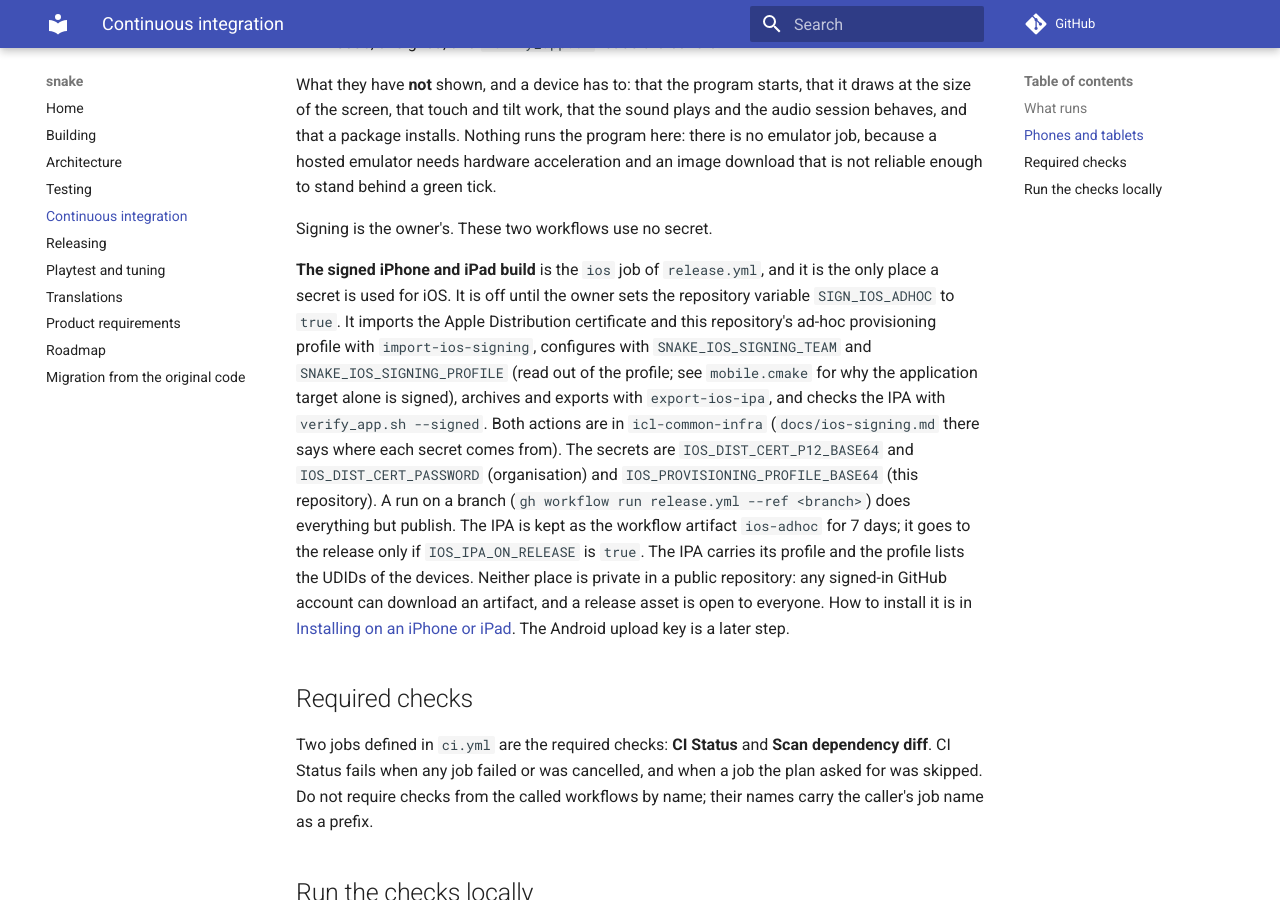
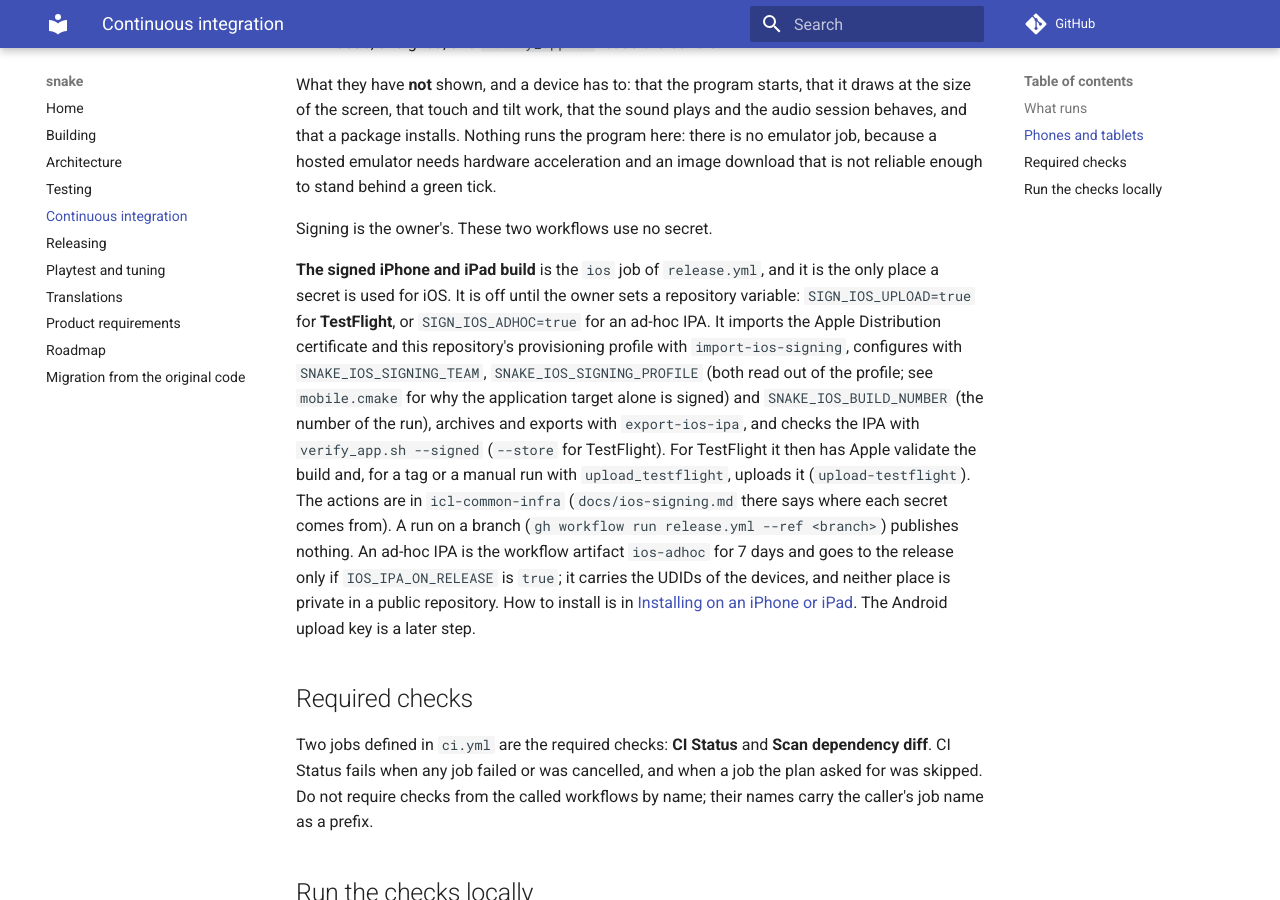
Before and after one commit to iainchesworthlabs/snake, an MkDocs documentation site: the page built from docs/ci.md, in a window 1280 px wide and 900 px high, scrolled down 1147 px. Built offline with MkDocs 1.6.1 and Material for MkDocs 9.7.7, drawn with Linux system fonts in a browser that asks for light colours; comment, search, counter and statistics services are not loaded.

Commit message:
Build the iPhone and iPad version for TestFlight (#64)
## What

The owner has created the app record (**ICL Snake**), an App Store
profile and an App Store Connect API key, and set the secrets and
`SIGN_IOS_UPLOAD=true`. This makes the `ios` job use them.

- **TestFlight path** (`SIGN_IOS_UPLOAD=true`): the profile is checked
as an App Store one (no devices), the job signs and exports with
`method: app-store`, `verify_app.sh --signed --store` reads the IPA, and
`upload-testflight` (icl-common-infra #33) has Apple validate it and,
for a tag or a manual run with `upload_testflight=true`, uploads it. A
run on a branch validates and uploads nothing. `SIGN_IOS_ADHOC` still
gives the ad-hoc build; the upload variable wins when both are set.
- **Build number**: `SNAKE_IOS_BUILD_NUMBER` is the number of the
workflow run, which only grows, as TestFlight needs; it is
`CFBundleVersion`.
- **Info.plist**: `ITSAppUsesNonExemptEncryption` false (TestFlight asks
about encryption for every build otherwise) and `UIRequiresFullScreen`
(Apple's check wants all four iPad orientations or this key).
`verify_app.sh` checks the first and the build number.
- **Docs**: `docs/ios-install.md` is TestFlight first (tester and
owner), `docs/ci.md`, and a changelog fragment.

## Not run

Apple's validation and the upload have not run. The first run of the job
on this branch will have Apple name anything wrong with the build (the
privacy declarations of the static Qt libraries are the likely one), and
I expect to fix a thing or two before the first upload. Nothing has run
on a device.

Signed-off-by: Iain Chesworth <iain.chesworth@gmail.com>

```diff
--- a/docs/ci.md
+++ b/docs/ci.md
@@ -42,16 +42,16 @@ is not reliable enough to stand behind a green tick.
 Signing is the owner's. These two workflows use no secret.
 
 **The signed iPhone and iPad build** is the `ios` job of `release.yml`, and it is the only place a secret is used for iOS. It
-is off until the owner sets the repository variable `SIGN_IOS_ADHOC` to `true`. It imports the Apple Distribution
-certificate and this repository's ad-hoc provisioning profile with `import-ios-signing`, configures with
-`SNAKE_IOS_SIGNING_TEAM` and `SNAKE_IOS_SIGNING_PROFILE` (read out of the profile; see `mobile.cmake` for why the application
-target alone is signed), archives and exports with `export-ios-ipa`, and checks the IPA with `verify_app.sh --signed`. Both
-actions are in `icl-common-infra` (`docs/ios-signing.md` there says where each secret comes from). The secrets are
-`IOS_DIST_CERT_P12_BASE64` and `IOS_DIST_CERT_PASSWORD` (organisation) and `IOS_PROVISIONING_PROFILE_BASE64` (this
-repository). A run on a branch (`gh workflow run release.yml --ref <branch>`) does everything but publish. The IPA is kept as
-the workflow artifact `ios-adhoc` for 7 days; it goes to the release only if `IOS_IPA_ON_RELEASE` is `true`. The IPA carries
-its profile and the profile lists the UDIDs of the devices. Neither place is private in a public repository: any signed-in
-GitHub account can download an artifact, and a release asset is open to everyone. How to install it is in
+is off until the owner sets a repository variable: `SIGN_IOS_UPLOAD=true` for **TestFlight**, or `SIGN_IOS_ADHOC=true` for an
+ad-hoc IPA. It imports the Apple Distribution certificate and this repository's provisioning profile with
+`import-ios-signing`, configures with `SNAKE_IOS_SIGNING_TEAM`, `SNAKE_IOS_SIGNING_PROFILE` (both read out of the profile; see
+`mobile.cmake` for why the application target alone is signed) and `SNAKE_IOS_BUILD_NUMBER` (the number of the run), archives
+and exports with `export-ios-ipa`, and checks the IPA with `verify_app.sh --signed` (`--store` for TestFlight). For TestFlight
+it then has Apple validate the build and, for a tag or a manual run with `upload_testflight`, uploads it
+(`upload-testflight`). The actions are in `icl-common-infra` (`docs/ios-signing.md` there says where each secret comes
+from). A run on a branch (`gh workflow run release.yml --ref <branch>`) publishes nothing. An ad-hoc IPA is the workflow
+artifact `ios-adhoc` for 7 days and goes to the release only if `IOS_IPA_ON_RELEASE` is `true`; it carries the UDIDs of the
+devices, and neither place is private in a public repository. How to install is in
 [Installing on an iPhone or iPad](ios-install.md). The Android upload key is a later step.
 
 ## Required checks
```
Also changed, not shown: changelog.d/testflight-build.added.md (added, +1 -0 lines), docs/ios-install.md (+32 -32 lines), 4 other files.
